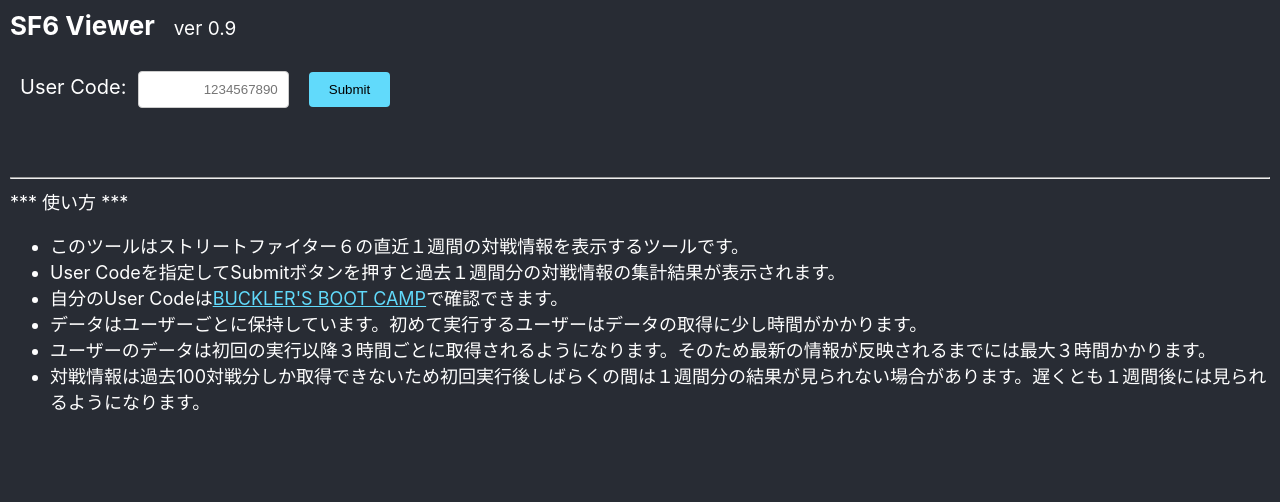
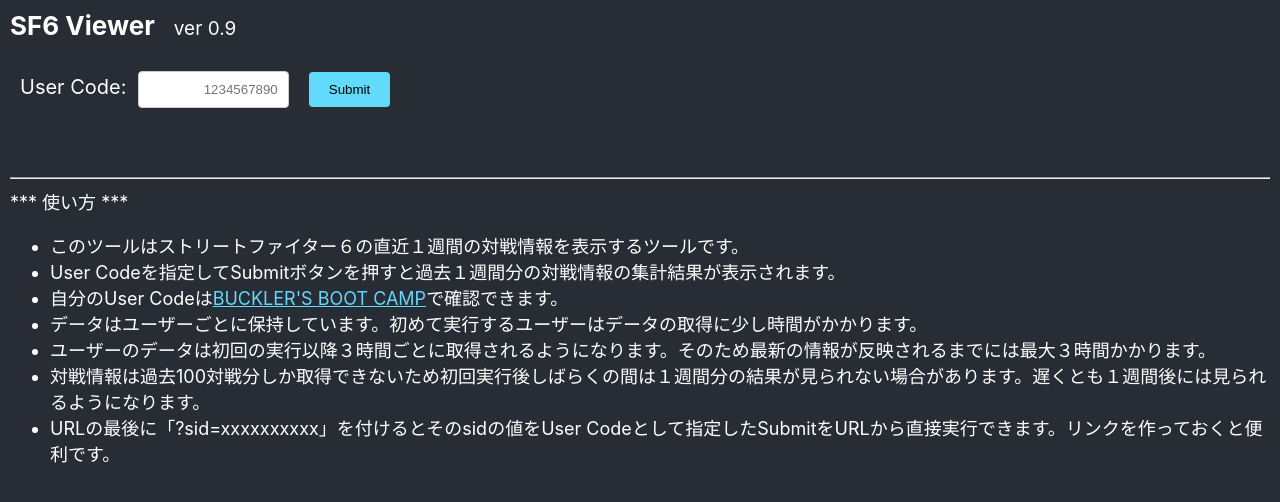
Before and after one commit to kthub/sf6viewer, a React (Create React App) app: page / in a window 1280 px wide. Shown: the top 502 px of the page. Built offline with nearby package versions, Linux system fonts and the light colour scheme.

Commit message:
add usage for direct submit

```diff
--- a/src/App.js
+++ b/src/App.js
@@ -31,6 +31,7 @@ function App() {
           <li>データはユーザーごとに保持しています。初めて実行するユーザーはデータの取得に少し時間がかかります。</li>
           <li>ユーザーのデータは初回の実行以降３時間ごとに取得されるようになります。そのため最新の情報が反映されるまでには最大３時間かかります。</li>
           <li>対戦情報は過去100対戦分しか取得できないため初回実行後しばらくの間は１週間分の結果が見られない場合があります。遅くとも１週間後には見られるようになります。</li>
+          <li>URLの最後に「?sid=xxxxxxxxxx」を付けるとそのsidの値をUser Codeとして指定したSubmitをURLから直接実行できます。リンクを作っておくと便利です。</li>
         </ul>
       </footer>
     </div>
```
